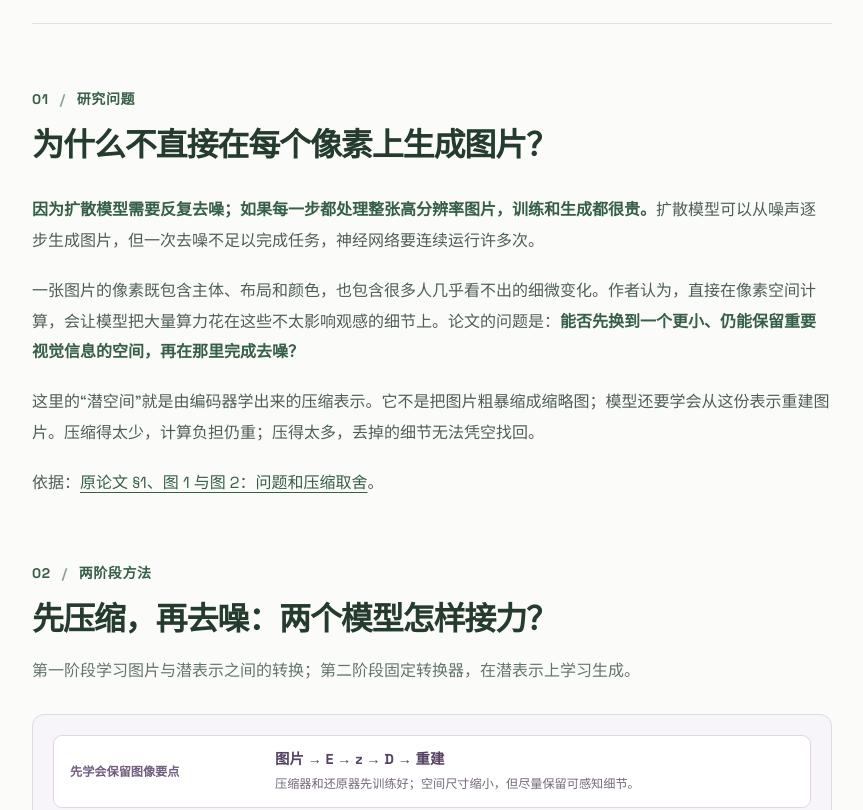
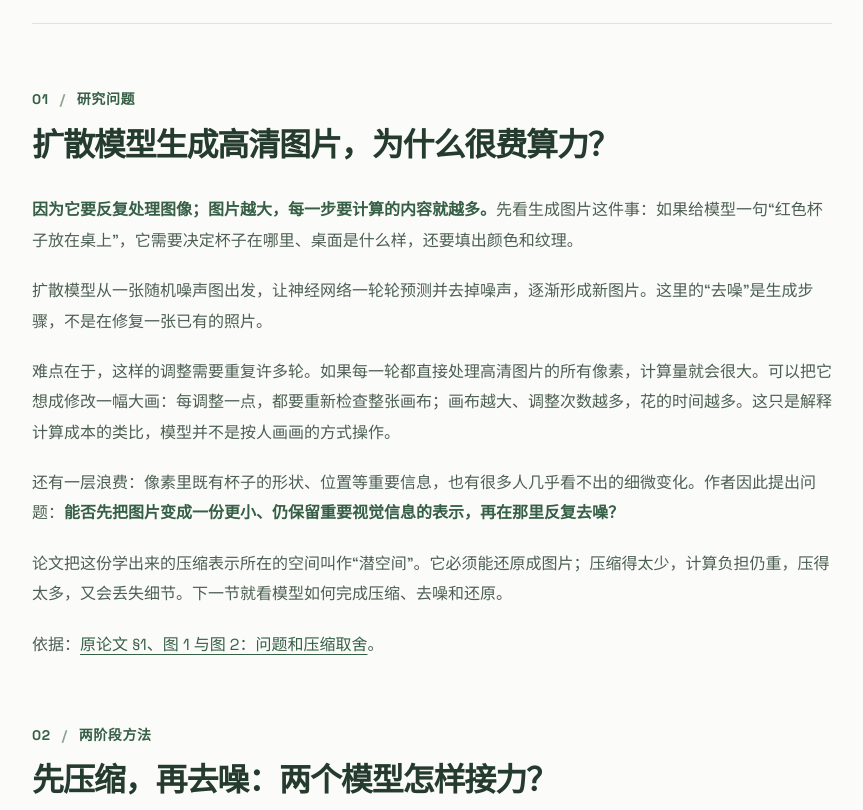
Before and after one commit to woaicat/personal, a Next.js app: page /ai-papers/latent-diffusion in a window 1280 px wide. Shown: the part 568-1378 px from the top of the page, without its empty margins (208-1071 px from the left). Built offline with nearby package versions, Linux system fonts and the light colour scheme; no server answers.

Commit message:
Clarify latent diffusion research background

```diff
--- a/app/ai-papers/latent-diffusion/page.tsx
+++ b/app/ai-papers/latent-diffusion/page.tsx
@@ -34,11 +34,13 @@ export default function LatentDiffusionPage() {
         visual={<LatentDiffusionHeroDiagram />}
       />
     }>
-      <PaperSection id={contents[0].id} number="01" label={contents[0].title} title="为什么不直接在每个像素上生成图片？">
+      <PaperSection id={contents[0].id} number="01" label={contents[0].title} title="扩散模型生成高清图片，为什么很费算力？">
         <PaperProse>
-          <p><strong>因为扩散模型需要反复去噪；如果每一步都处理整张高分辨率图片，训练和生成都很贵。</strong>扩散模型可以从噪声逐步生成图片，但一次去噪不足以完成任务，神经网络要连续运行许多次。</p>
-          <p>一张图片的像素既包含主体、布局和颜色，也包含很多人几乎看不出的细微变化。作者认为，直接在像素空间计算，会让模型把大量算力花在这些不太影响观感的细节上。论文的问题是：<strong>能否先换到一个更小、仍能保留重要视觉信息的空间，再在那里完成去噪？</strong></p>
-          <p>这里的“潜空间”就是由编码器学出来的压缩表示。它不是把图片粗暴缩成缩略图；模型还要学会从这份表示重建图片。压缩得太少，计算负担仍重；压得太多，丢掉的细节无法凭空找回。</p>
+          <p><strong>因为它要反复处理图像；图片越大，每一步要计算的内容就越多。</strong>先看生成图片这件事：如果给模型一句“红色杯子放在桌上”，它需要决定杯子在哪里、桌面是什么样，还要填出颜色和纹理。</p>
+          <p>扩散模型从一张随机噪声图出发，让神经网络一轮轮预测并去掉噪声，逐渐形成新图片。这里的“去噪”是生成步骤，不是在修复一张已有的照片。</p>
+          <p>难点在于，这样的调整需要重复许多轮。如果每一轮都直接处理高清图片的所有像素，计算量就会很大。可以把它想成修改一幅大画：每调整一点，都要重新检查整张画布；画布越大、调整次数越多，花的时间越多。这只是解释计算成本的类比，模型并不是按人画画的方式操作。</p>
+          <p>还有一层浪费：像素里既有杯子的形状、位置等重要信息，也有很多人几乎看不出的细微变化。作者因此提出问题：<strong>能否先把图片变成一份更小、仍保留重要视觉信息的表示，再在那里反复去噪？</strong></p>
+          <p>论文把这份学出来的压缩表示所在的空间叫作“潜空间”。它必须能还原成图片；压缩得太少，计算负担仍重，压得太多，又会丢失细节。下一节就看模型如何完成压缩、去噪和还原。</p>
           <p>依据：<a href={`${original}#S1`} target="_blank" rel="noopener noreferrer">原论文 §1、图 1 与图 2：问题和压缩取舍</a>。</p>
         </PaperProse>
       </PaperSection>
```
